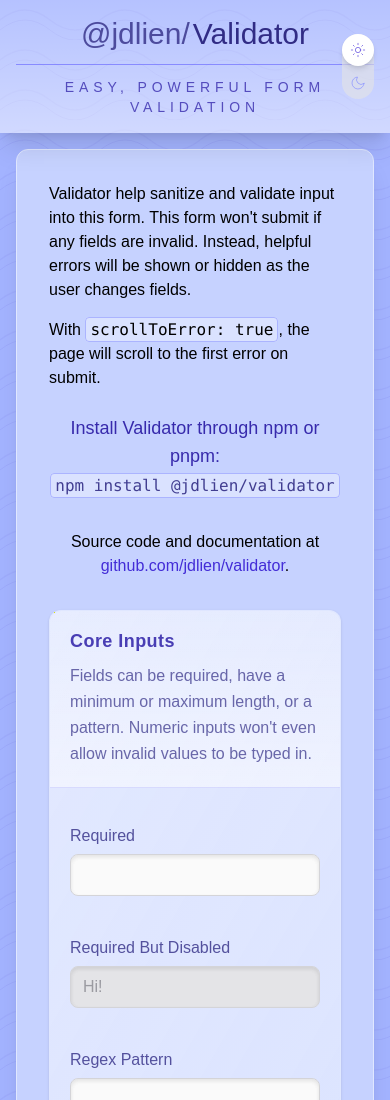
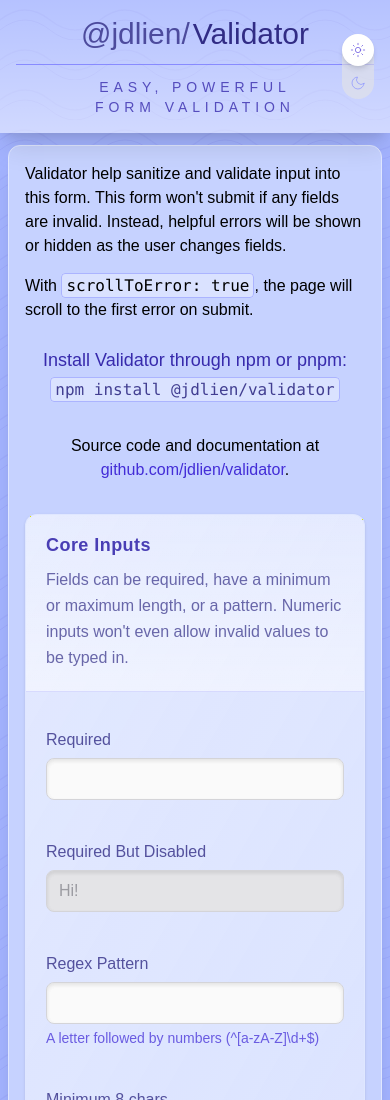
Before and after one commit to jdlien/validator, a website built with Vite: page demo/index.dev.html in a window 390 px wide. Shown: the top 1100 px of the page. Built offline with nearby package versions, Linux system fonts and the light colour scheme; a web font is replaced by a local one.

Commit message:
style: optimize demo layout for mobile viewports
- Reduce header margin-bottom on mobile (mb-3 sm:mb-4)
- Reduce main card padding and margin on mobile (p-4 sm:p-8, mx-2 sm:mx-4)

```diff
--- a/demo/index.dev.html
+++ b/demo/index.dev.html
@@ -27,7 +27,7 @@
     "
   >
     <header
-      class="relative mb-4 bg-linear-0 from-white/50 to-white/20 p-4 shadow-xl md:mb-6 dark:from-black/50 dark:to-black/20"
+      class="relative mb-3 bg-linear-0 from-white/50 to-white/20 p-4 shadow-xl sm:mb-4 dark:from-black/50 dark:to-black/20"
     >
       <div class="xs:flex absolute inset-y-0 right-4 hidden items-center">
         <dark-toggle orientation="vertical"></dark-toggle>
@@ -46,7 +46,7 @@
       <div
         class="text-center text-sm tracking-[0.35em] text-indigo-800/80 uppercase dark:text-indigo-300/80"
       >
-        Easy, Powerful Form Validation
+        Easy, Powerful Form&nbsp;Validation
       </div>
     </header>
 
@@ -70,7 +70,7 @@
       </nav>
 
       <main
-        class="mx-4 mb-6 max-w-3xl rounded-xl border border-indigo-100 bg-indigo-200 p-8 shadow-xl sm:col-span-2 md:mx-0 md:mr-4 md:ml-0 md:max-w-none lg:col-span-1 dark:border-indigo-100/10 dark:bg-black/50"
+        class="mx-2 mb-6 max-w-3xl rounded-xl border border-indigo-100 bg-indigo-200 p-4 shadow-xl sm:mx-4 sm:col-span-2 sm:p-8 md:mx-0 md:mr-4 md:ml-0 md:max-w-none lg:col-span-1 dark:border-indigo-100/10 dark:bg-black/50"
       >
         <section class="mb-6">
           <p class="mb-4">
```
